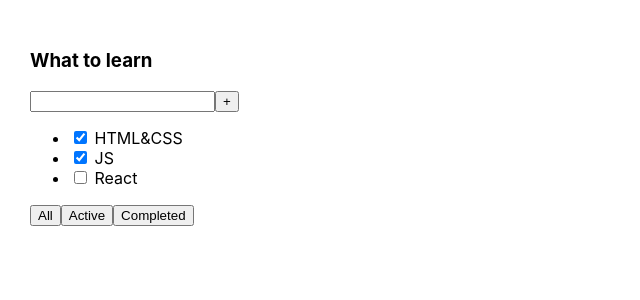
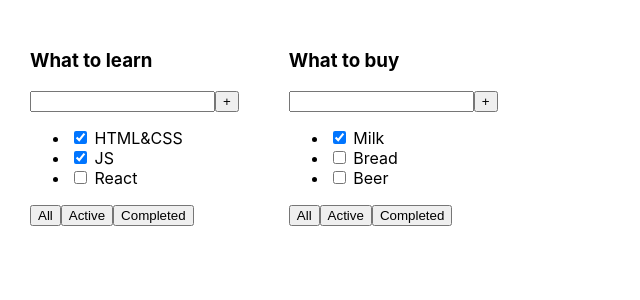
Before and after one commit to Odinokun/ca-todo-dimych, a React (Create React App) app: page / in a window 1280 px wide. Shown: the top 300 px of the page, without its empty margins (0-640 px from the left). Built offline with nearby package versions, Linux system fonts and the light colour scheme.

Commit message:
Add Todolist component and refactor App to manage tasks

```diff
--- a/src/App.tsx
+++ b/src/App.tsx
@@ -1,28 +1,31 @@
 import React from 'react';
+import { Todolist } from './Todolist';
 import './App.css';
 
+export interface ITask {
+  id: number;
+  title: string;
+  isDone: boolean;
+}
+
 function App() {
-    return (
-        <div className="App">
-            <div>
-                <h3>What to learn</h3>
-                <div>
-                    <input/>
-                    <button>+</button>
-                </div>
-                <ul>
-                    <li><input type="checkbox" checked={true}/> <span>HTML&CSS</span></li>
-                    <li><input type="checkbox" checked={true}/> <span>JS</span></li>
-                    <li><input type="checkbox" checked={false}/> <span>React</span></li>
-                </ul>
-                <div>
-                    <button>All</button>
-                    <button>Active</button>
-                    <button>Completed</button>
-                </div>
-            </div>
-        </div>
-    );
+  const tasks1: ITask[] = [
+    { id: 1, title: 'HTML&CSS', isDone: true },
+    { id: 2, title: 'JS', isDone: true },
+    { id: 3, title: 'React', isDone: false },
+  ];
+
+  const tasks2: ITask[] = [
+    { id: 1, title: 'Milk', isDone: true },
+    { id: 2, title: 'Bread', isDone: false },
+    { id: 3, title: 'Beer', isDone: false },
+  ];
+  return (
+    <div className='App'>
+      <Todolist title='What to learn' tasks={tasks1} />
+      <Todolist title='What to buy' tasks={tasks2} />
+    </div>
+  );
 }
 
 export default App;
--- /dev/null
+++ b/src/Todolist.tsx
@@ -0,0 +1,38 @@
+import { FC } from 'react';
+import { ITask } from './App';
+
+interface IProps {
+  title: string;
+  tasks: ITask[];
+}
+
+export const Todolist: FC<IProps> = ({ title, tasks }) => {
+  return (
+    <div>
+      <h3>{title}</h3>
+      <div>
+        <input />
+        <button>+</button>
+      </div>
+      <ul>
+        <li>
+          <input type='checkbox' checked={tasks[0].isDone} />{' '}
+          <span>{tasks[0].title}</span>
+        </li>
+        <li>
+          <input type='checkbox' checked={tasks[1].isDone} />{' '}
+          <span>{tasks[1].title}</span>
+        </li>
+        <li>
+          <input type='checkbox' checked={tasks[2].isDone} />{' '}
+          <span>{tasks[2].title}</span>
+        </li>
+      </ul>
+      <div>
+        <button>All</button>
+        <button>Active</button>
+        <button>Completed</button>
+      </div>
+    </div>
+  );
+};
--- a/src/index.tsx
+++ b/src/index.tsx
@@ -2,7 +2,6 @@
 import ReactDOM from 'react-dom/client';
 import './index.css';
 import App from './App';
-
 
 const root = ReactDOM.createRoot(
   document.getElementById('root') as HTMLElement
```
